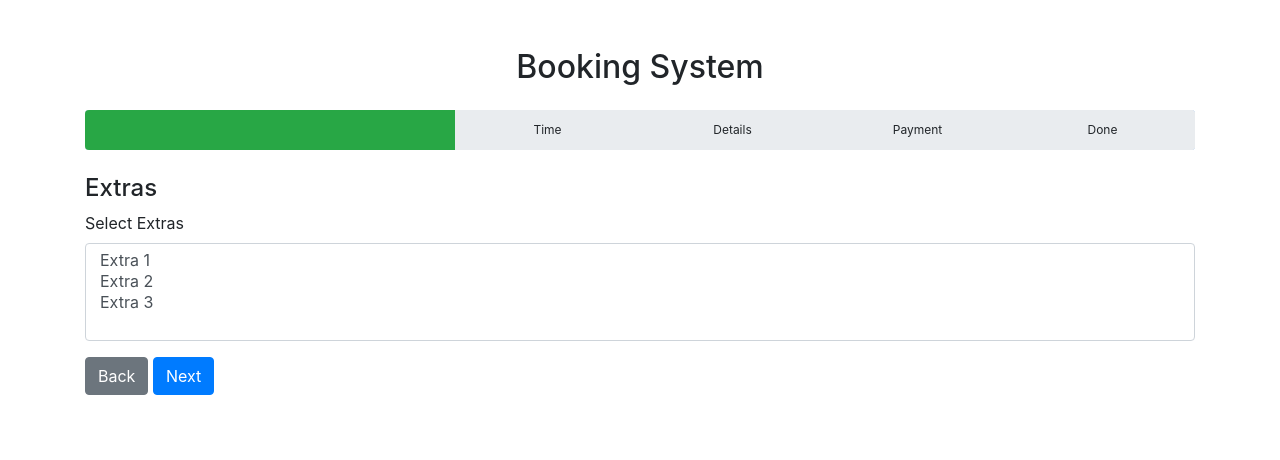
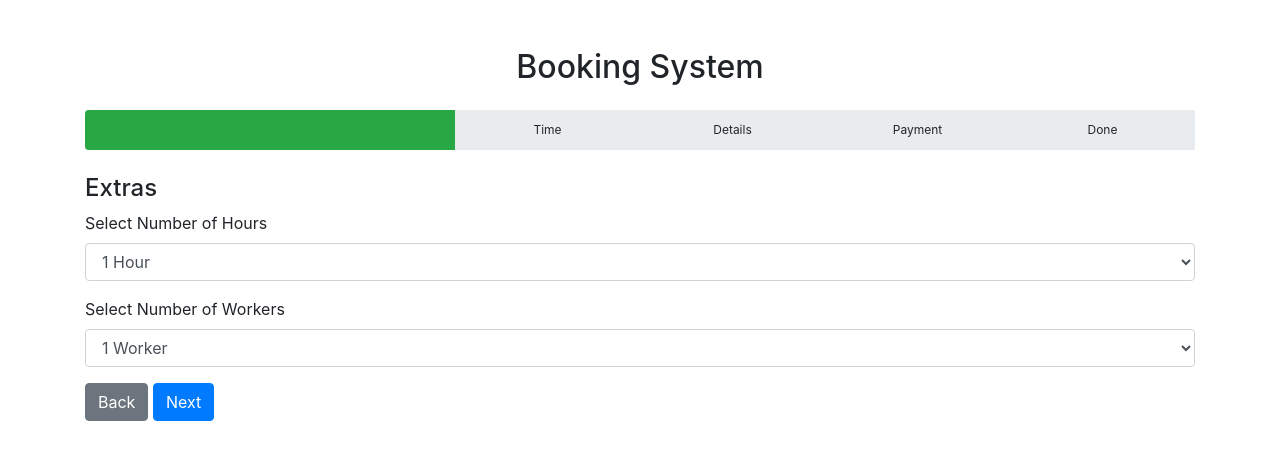
Before and after one commit to sabol72/Alpha, a PHP site: page /book-service/Index.php in a window 1280 px wide, after a click on "Next". Shown: the top 460 px of the page. Run offline with PHP 8.4, Linux system fonts and the light colour scheme; some libraries are stand-ins or nearby versions.

Commit message:
Step2 changes

```diff
--- a/book-service/Index.php
+++ b/book-service/Index.php
@@ -87,11 +87,29 @@
         <div id="extras-section" style="display: none;">
             <h4>Extras</h4>
             <div class="form-group">
-                <label for="extras">Select Extras</label>
-                <select multiple class="form-control" id="extras">
-                    <option value="Extra 1">Extra 1</option>
-                    <option value="Extra 2">Extra 2</option>
-                    <option value="Extra 3">Extra 3</option>
+                <label for="hours">Select Number of Hours</label>
+                <select class="form-control" id="hours">
+                    <option value="1">1 Hour</option>
+                    <option value="2">2 Hours</option>
+                    <option value="3">3 Hours</option>
+                    <option value="4">4 Hours</option>
+                    <option value="5">5 Hours</option>
+                    <option value="6">6 Hours</option>
+                    <option value="7">7 Hours</option>
+                    <option value="8">8 Hours</option>
+                </select>
+            </div>
+            <div class="form-group">
+                <label for="workers">Select Number of Workers</label>
+                <select class="form-control" id="workers">
+                    <option value="1">1 Worker</option>
+                    <option value="2">2 Workers</option>
+                    <option value="3">3 Workers</option>
+                    <option value="4">4 Workers</option>
+                    <option value="5">5 Workers</option>
+                    <option value="6">6 Workers</option>
+                    <option value="7">7 Workers</option>
+                    <option value="8">8 Workers</option>
                 </select>
             </div>
             <button type="button" class="btn btn-secondary" onclick="previousSection('service-section')">Back</button>
@@ -152,7 +170,8 @@
             <h4>Confirm Booking</h4>
             <p><strong>Location:</strong> <span id="confirm-location"></span></p>
             <p><strong>Service Type:</strong> <span id="confirm-service-type"></span></p>
-            <p><strong>Extras:</strong> <span id="confirm-extras"></span></p>
+            <p><strong>Number Of Hours:</strong> <span id="confirm-hours"></span></p>
+            <p><strong>Number of Workers:</strong> <span id="confirm-workers"></span></p>
             <p><strong>Date:</strong> <span id="confirm-date"></span></p>
             <p><strong>Time:</strong> <span id="confirm-time"></span></p>
             <p><strong>Name:</strong> <span id="confirm-name"></span></p>
@@ -203,7 +222,8 @@
     function displayConfirmation() {
         document.getElementById('confirm-location').textContent = document.getElementById('location').value;
         document.getElementById('confirm-service-type').textContent = document.getElementById('service-type').value;
-        document.getElementById('confirm-extras').textContent = Array.from(document.getElementById('extras').selectedOptions).map(option => option.text).join(', ');
+        document.getElementById('confirm-hours').textContent = Array.from(document.getElementById('hours').selectedOptions).map(option => option.text).join(', ');
+        document.getElementById('confirm-workers').textContent = Array.from(document.getElementById('workers').selectedOptions).map(option => option.text).join(', ');
         document.getElementById('confirm-date').textContent = document.getElementById('date').value;
         document.getElementById('confirm-time').textContent = document.getElementById('time').value;
         document.getElementById('confirm-name').textContent = document.getElementById('name').value;
```
